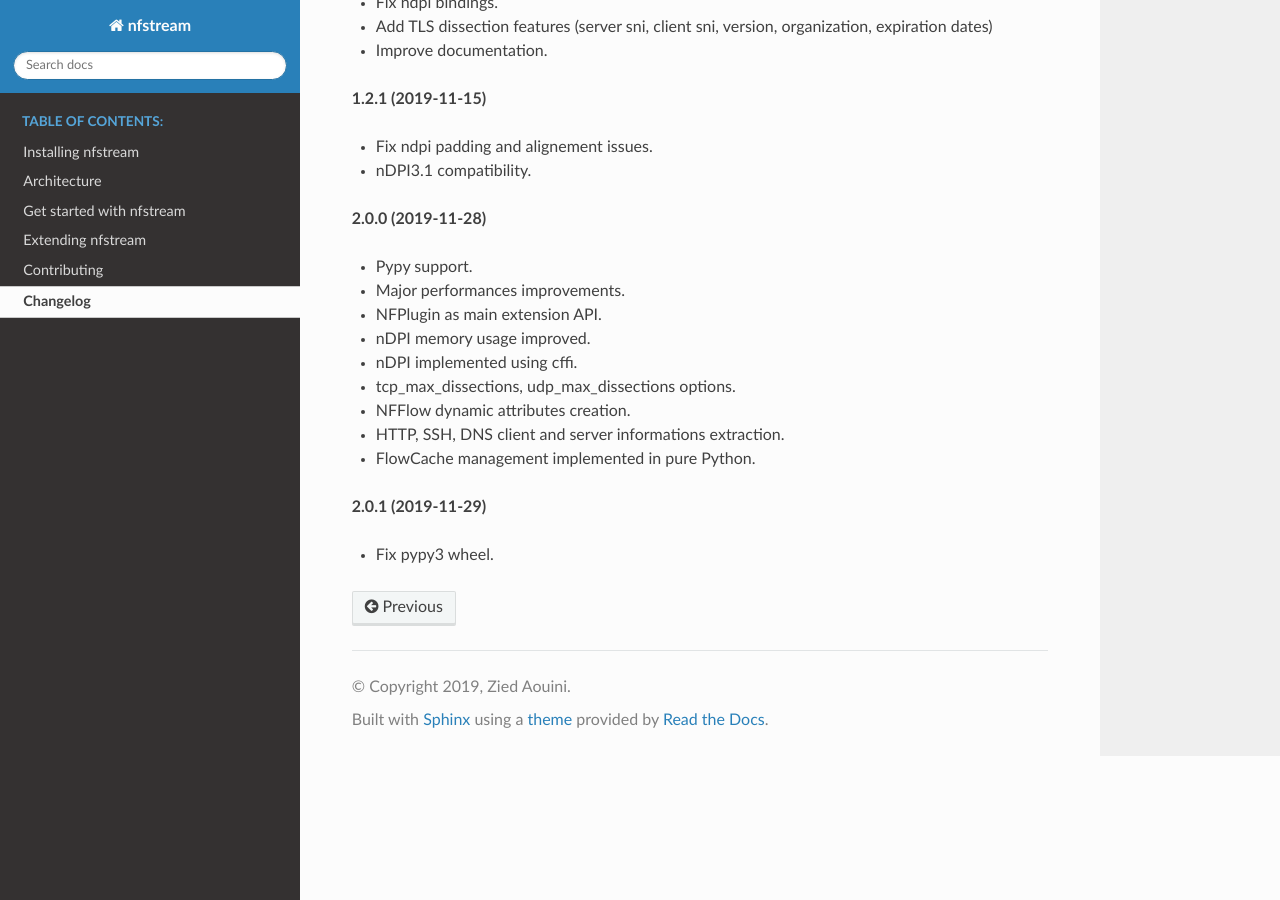
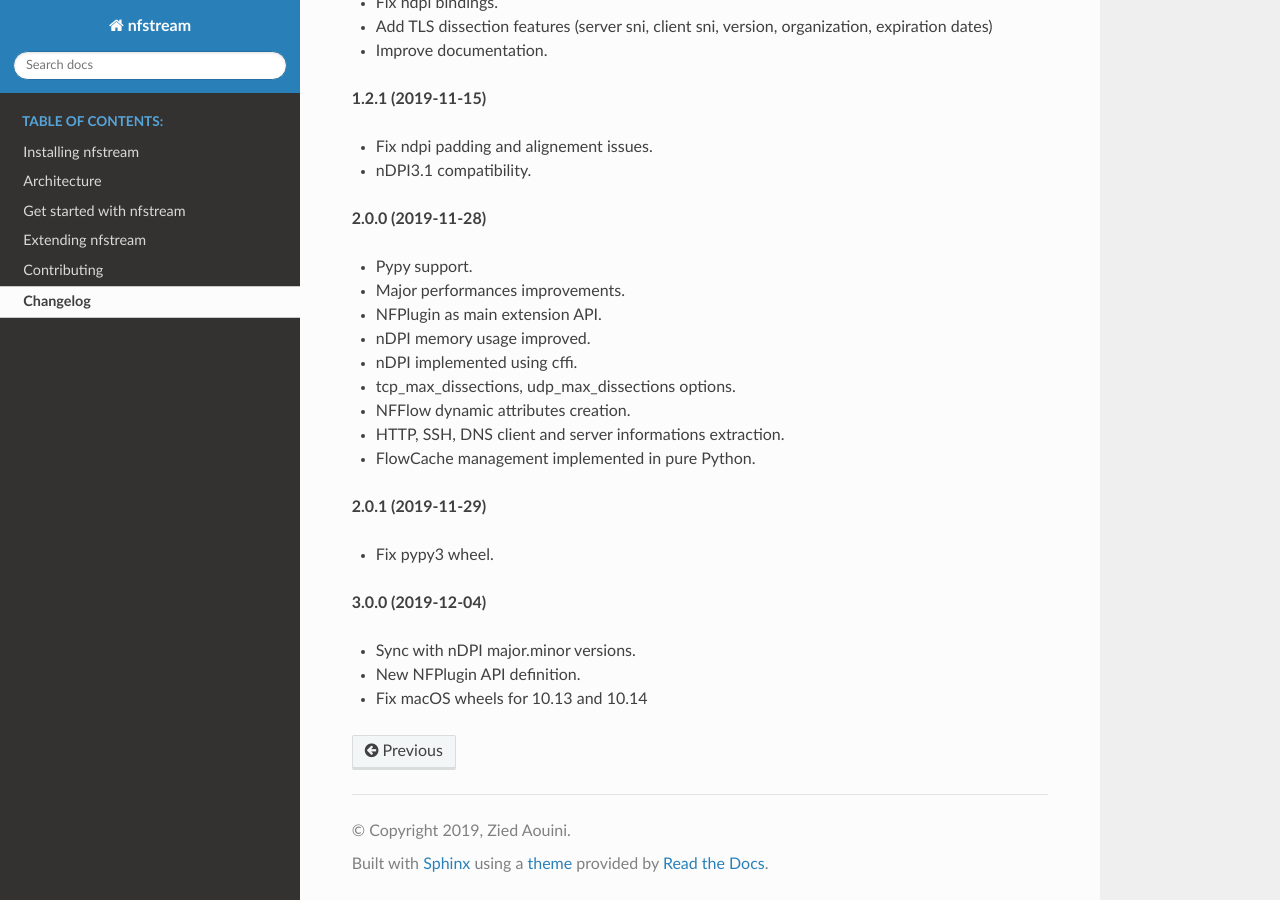
Before and after one commit to nfstream/nfstream, a Sphinx documentation site: the page built from docs/source/changelog.rst, in a window 1280 px wide and 900 px high, scrolled down 2041 px. Built offline with Sphinx 7.4.7 and the Read the Docs theme 2.0.0, drawn with Linux system fonts in a browser that asks for light colours.

Commit message:
Update changelog.rst

```diff
--- a/docs/source/changelog.rst
+++ b/docs/source/changelog.rst
@@ -104,3 +104,9 @@ Changelog
 **2.0.1 (2019-11-29)**
 
 * Fix pypy3 wheel.
+
+**3.0.0 (2019-12-04)**
+
+* Sync with nDPI major.minor versions.
+* New NFPlugin API definition.
+* Fix macOS wheels for 10.13 and 10.14
--- a/docs/source/contributing.rst
+++ b/docs/source/contributing.rst
@@ -106,7 +106,7 @@ A reminder for the maintainers on how to deploy.
 Make sure all your changes are committed (including an entry in /docs/source/changelog.rst).
 Then run::
 
-$ bumpversion patch # possible: major / minor / patch
+$ bumpversion patch
 $ git push
 $ git push --tags
 
```
